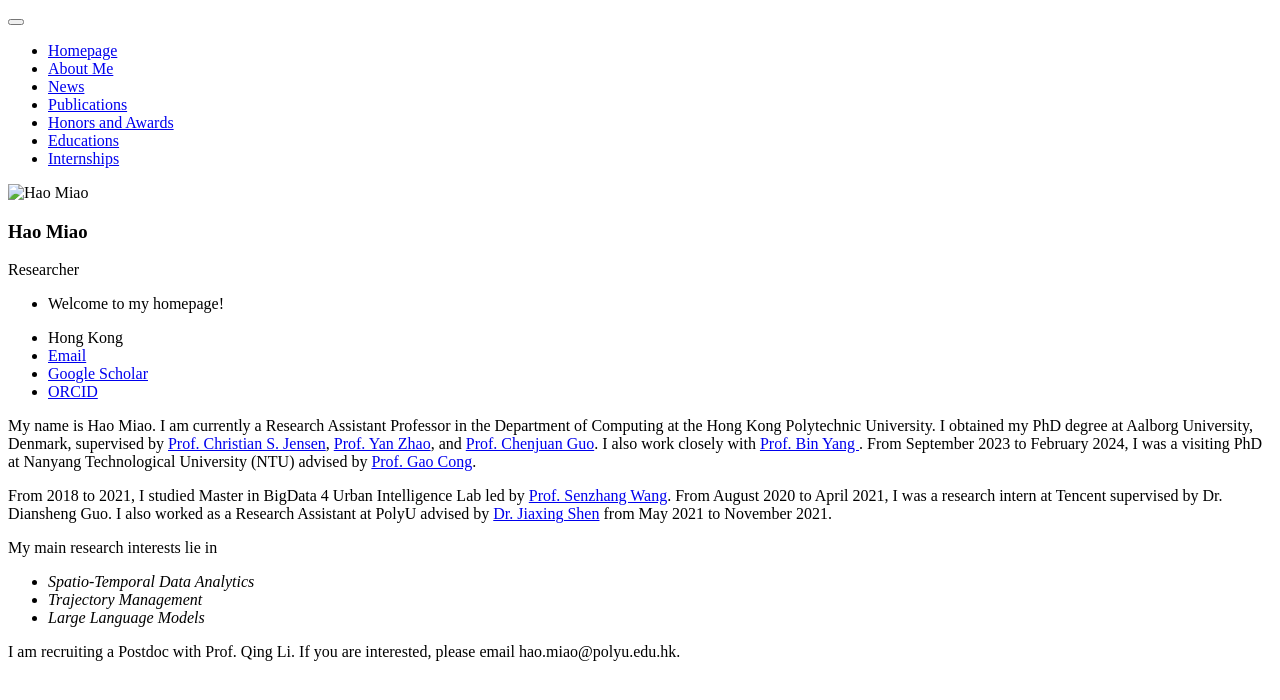
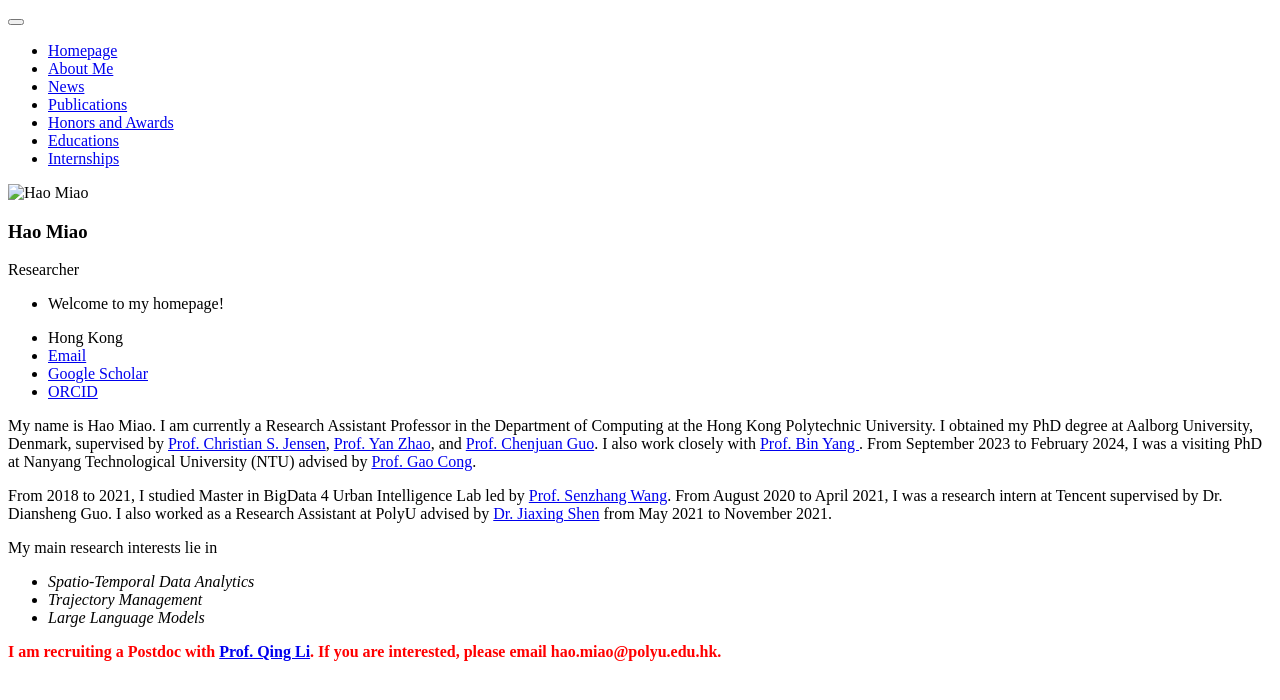
Before and after one commit to MiaoHaoSunny/MiaoHaoSunny.github.io, a Jekyll site: the page built from _pages/includes/intro.md, in a window 1280 px wide. Shown: the top 700 px of the page. Built offline with Jekyll 4.4.1, drawn with Linux system fonts in a browser that asks for light colours; our own code applies the rules of GitHub Pages for plain Markdown files.

Commit message:
Update intro.md

```diff
--- a/_pages/includes/intro.md
+++ b/_pages/includes/intro.md
@@ -8,7 +8,7 @@
 - _Trajectory Management_
 - _Large Language Models_
 
-I am recruiting a Postdoc with Prof. Qing Li. If you are interested, please email hao.miao@polyu.edu.hk.
+<b><font color="red">I am recruiting a Postdoc with <a href="https://www4.comp.polyu.edu.hk/~csqli/">Prof. Qing Li</a>. If you are interested, please email hao.miao@polyu.edu.hk.</font></b>
 
 <!-- I have published 10+ papers at top-tier DB/DM conferences and journals such as ICDE, CIKM, and TKDE. -->
 <!-- <a href='https://scholar.google.com/citations?user=eRouT0MAAAAJ'><img src="https://img.shields.io/endpoint?logo=Google%20Scholar&url=https%3A%2F%2Fcdn.jsdelivr.net%2Fgh%2FRayeRen%2Fmiaohaosunny.github.io@google-scholar-stats%2Fgs_data_shieldsio.json&labelColor=f6f6f6&color=9cf&style=flat&label=citations"></a> -->
```
